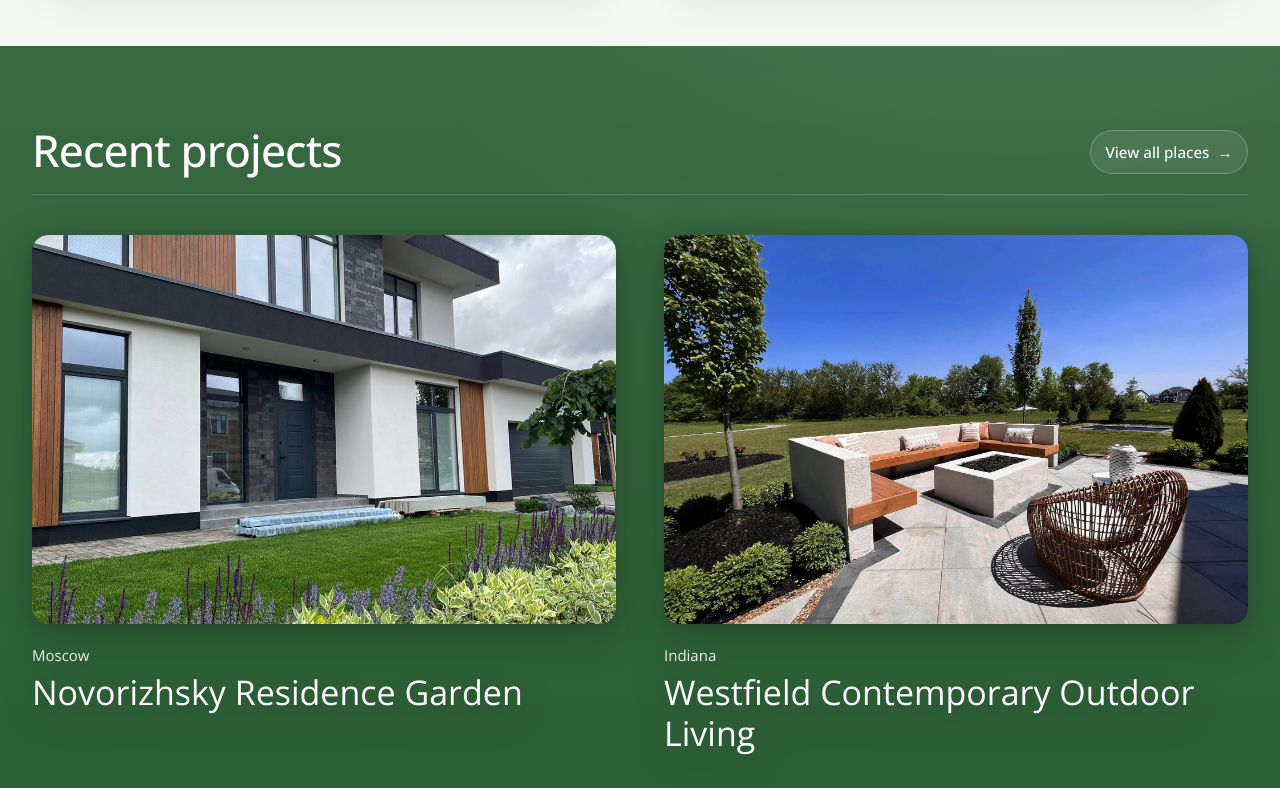
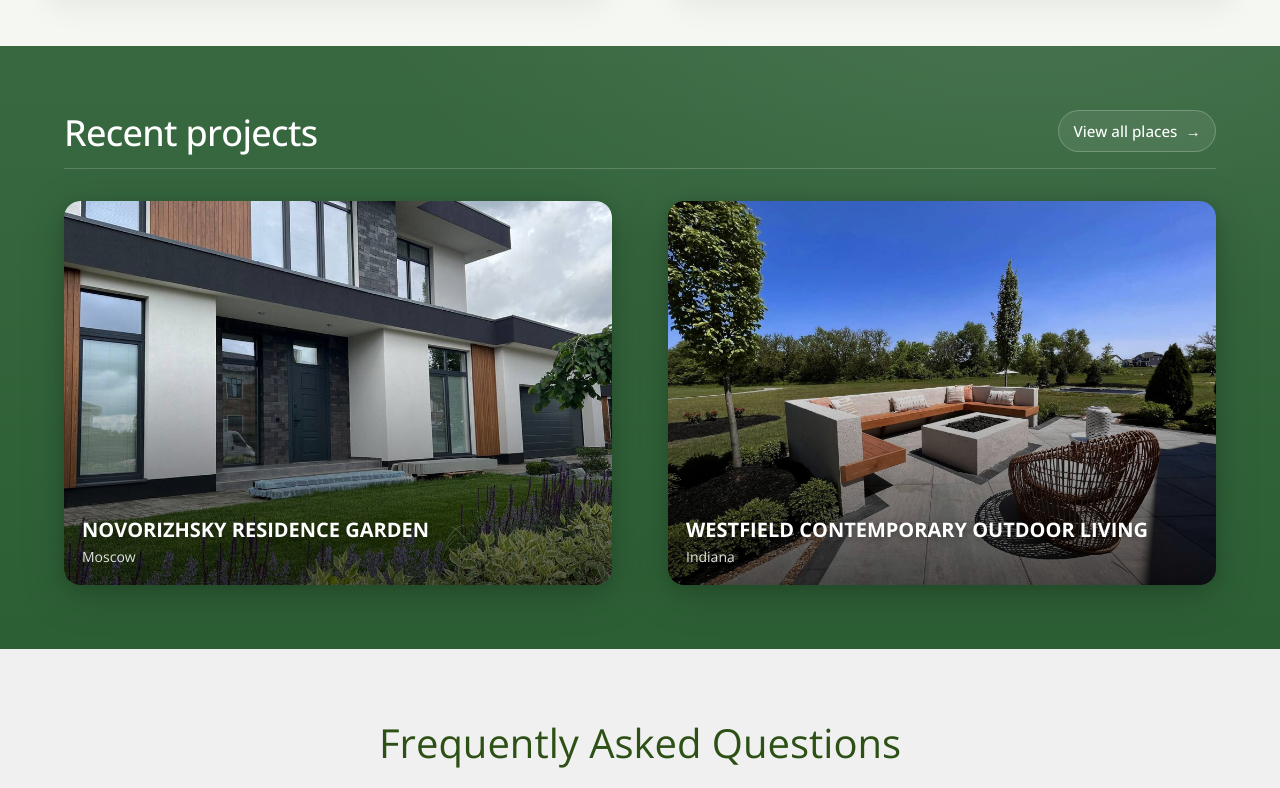
Before and after one commit to baher228/ardivia, a Next.js app: page / in a window 1280 px wide. Shown: the part 1812-2600 px from the top of the page. Built offline with nearby package versions, Linux system fonts and the light colour scheme.

Commit message:
RecentProjects: changed shape of image, add text on it

```diff
--- a/src/components/RecentProjectsSection.module.css
+++ b/src/components/RecentProjectsSection.module.css
@@ -6,7 +6,7 @@
   --divider: rgba(255, 255, 255, 0.18);
 
   position: relative;
-  padding: 5rem 0;
+  padding: 4rem 0;
   background:
     radial-gradient(1200px 600px at 80% -10%, rgba(255,255,255,0.08), transparent 55%),
     linear-gradient(180deg, rgba(255,255,255,0.06), rgba(0,0,0,0.00)),
@@ -16,9 +16,9 @@
 }
 
 .container {
-  max-width: 1400px; /* widened to allow larger cards while centered */
+  max-width: 1200px;
   margin: 0 auto;
-  padding: 0 2rem;
+  padding: 0 1.5rem;
 }
 
 .header {
@@ -26,14 +26,14 @@
   justify-content: space-between;
   align-items: end;
   gap: 1rem;
-  margin-bottom: 2.5rem;
-  padding-bottom: 1.25rem;
+  margin-bottom: 2rem;
+  padding-bottom: 1rem;
   border-bottom: 1px solid var(--divider);
 }
 
 .title {
   margin: 0;
-  font-size: 2.75rem; /* ~44px */
+  font-size: 2.25rem;
   line-height: 1.1;
   font-weight: 500;
   letter-spacing: -0.02em;
@@ -45,7 +45,7 @@
   display: inline-flex;
   align-items: center;
   gap: 0.5rem;
-  padding: 0.6rem 0.9rem;
+  padding: 0.55rem 0.9rem;
   border-radius: 999px;
   text-decoration: none;
   color: var(--on-bg);
@@ -62,24 +62,19 @@
   will-change: transform;
 }
 
-.viewAllLink:hover {
-  transform: translateY(-2px);
-  background: rgba(255, 255, 255, 0.14);
-  border-color: rgba(255, 255, 255, 0.35);
-}
-
+.viewAllLink:hover { transform: translateY(-2px); background: rgba(255, 255, 255, 0.14); border-color: rgba(255, 255, 255, 0.35); }
 .viewAllLink:active { transform: translateY(0); }
 .viewAllLink:focus-visible { outline: none; box-shadow: 0 0 0 3px var(--ring); }
 .viewAllText { white-space: nowrap; }
 .viewAllArrow { display: inline-block; transition: transform 220ms cubic-bezier(.2,.7,.2,1); }
 .viewAllLink:hover .viewAllArrow { transform: translateX(2px); }
 
-/* === Two centered, larger cards === */
+/* === Smaller, square cards with two-per-row on desktop === */
 .projectsGrid {
   display: grid;
-  grid-template-columns: repeat(2, minmax(380px, 640px)); /* wider cards */
-  justify-content: center; /* centers the two columns in the row */
-  gap: 3rem;
+  grid-template-columns: repeat(2, minmax(260px, 1fr));
+  justify-content: center;
+  gap: 3.5rem;
 }
 
 .projectItem {
@@ -87,19 +82,22 @@
   opacity: 0;
   transform: translateY(14px);
   animation: itemIn 520ms cubic-bezier(.2,.7,.2,1) forwards;
-  filter: drop-shadow(0 10px 20px rgba(0, 0, 0, 0.18))
-          drop-shadow(0 3px 8px rgba(0, 0, 0, 0.12));
+  filter:
+    drop-shadow(0 10px 20px rgba(0, 0, 0, 0.18))
+    drop-shadow(0 3px 8px rgba(0, 0, 0, 0.12));
   transition: transform 240ms cubic-bezier(.2,.7,.2,1);
   will-change: transform;
 }
+
 .projectItem:hover { transform: translateY(-6px); }
 .projectItem:active { transform: translateY(-2px); }
 
+/* Single column on narrow screens */
 @media (max-width: 980px) {
   .projectsGrid {
-    grid-template-columns: minmax(300px, 640px); /* single, still large */
+    grid-template-columns: minmax(260px, 420px);
     justify-content: center;
-    gap: 2rem;
+    gap: 1.25rem;
   }
 }
 
--- a/src/components/SectionCard.tsx
+++ b/src/components/SectionCard.tsx
@@ -25,21 +25,23 @@ const SectionCard: React.FC<SectionCardProps> = ({
           <img
             src={imageSrc}
             alt={title}
+            loading="lazy"
+            decoding="async"
             style={imageStyles}
             onError={(e) => {
               const target = e.target as HTMLImageElement;
-              target.style.backgroundColor = "#f0f0f0";
-              target.style.display = "flex";
-              target.style.alignItems = "center";
-              target.style.justifyContent = "center";
+              target.style.backgroundColor = "#d9d9d9";
               target.alt = "Image not available";
             }}
           />
-        </div>
-        <div style={contentStyles}>
-          {category && <p style={categoryStyles}>{category}</p>}
-          {subtitle && <p style={subtitleStyles}>{subtitle}</p>}
-          <h3 style={titleStyles}>{title}</h3>
+          <div style={overlayStyles} aria-hidden="true" />
+          <div style={textWrapStyles}>
+            {category ? (
+              <p style={categoryStyles}>{category}</p>
+            ) : null}
+            <h3 style={titleStyles}>{title}</h3>
+            {subtitle ? <p style={subtitleStyles}>{subtitle}</p> : null}
+          </div>
         </div>
       </Link>
     </div>
@@ -51,7 +53,7 @@ const cardStyles: React.CSSProperties = {
   overflow: "hidden",
   transition: "transform 0.3s ease, box-shadow 0.3s ease",
   cursor: "pointer",
-  borderRadius: 16, /* gives the larger cards a softer look */
+  borderRadius: 16,
 };
 
 const cardLinkStyles: React.CSSProperties = {
@@ -60,50 +62,66 @@ const cardLinkStyles: React.CSSProperties = {
   color: "inherit",
 };
 
+/* SQUARE media area */
 const imageContainerStyles: React.CSSProperties = {
   position: "relative",
   width: "100%",
-  paddingBottom: "66.6667%", // taller (3:2) to make the card feel larger
+  paddingBottom: "70%", // 1:1 square
   overflow: "hidden",
   borderRadius: 16,
 };
 
 const imageStyles: React.CSSProperties = {
   position: "absolute",
-  top: 0,
-  left: 0,
+  inset: 0,
   width: "100%",
   height: "100%",
   objectFit: "cover",
-  transition: "transform 0.3s ease",
+  transform: "scale(1)",
+  transition: "transform 0.35s ease",
 };
 
-const contentStyles: React.CSSProperties = {
-  padding: "1.25rem 0 0.25rem",
+const overlayStyles: React.CSSProperties = {
+  position: "absolute",
+  inset: 0,
+  background:
+    "linear-gradient(180deg, rgba(0,0,0,0.00) 40%, rgba(0,0,0,0.45) 75%, rgba(0,0,0,0.65) 100%)",
+  pointerEvents: "none",
+};
+
+const textWrapStyles: React.CSSProperties = {
+  position: "absolute",
+  left: 18,
+  right: 18,
+  bottom: 18,
 };
 
 const categoryStyles: React.CSSProperties = {
-  fontSize: "12px",
-  color: "#D9D9D9",
-  marginBottom: "0.3rem",
-  fontWeight: 600,
+  margin: 0,
+  marginBottom: 6,
+  fontSize: 12,
+  letterSpacing: "0.08em",
   textTransform: "uppercase",
-  letterSpacing: "0.06em",
+  color: "rgba(255,255,255,0.92)",
+  fontWeight: 700,
+};
+
+const titleStyles: React.CSSProperties = {
+  margin: 0,
+  marginBottom: 6,
+  fontSize: 20,
+  lineHeight: 1.2,
+  fontWeight: 700,
+  textTransform: "uppercase",
+  color: "#ffffff",
+  textShadow: "0 2px 6px rgba(0,0,0,0.35)",
 };
 
 const subtitleStyles: React.CSSProperties = {
-  fontSize: "15px",
-  color: "#EAEAEA",
-  marginBottom: "0.35rem",
-  fontWeight: 400,
-};
-
-const titleStyles: React.CSSProperties = {
-  fontSize: "34px", // increased title size
-  fontWeight: 400,
-  color: "white",
-  lineHeight: 1.18,
   margin: 0,
+  fontSize: 14,
+  lineHeight: 1.35,
+  color: "rgba(255,255,255,0.88)",
 };
 
 export default SectionCard;
```
